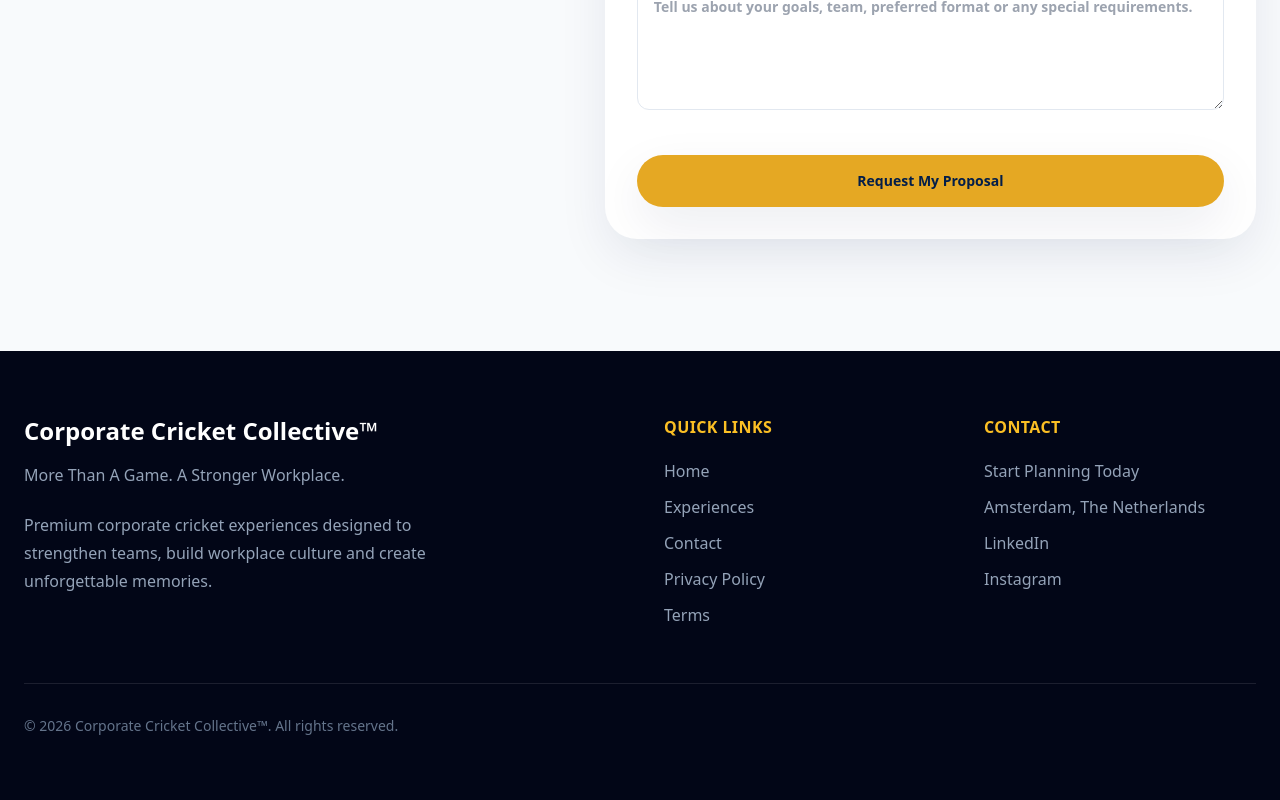
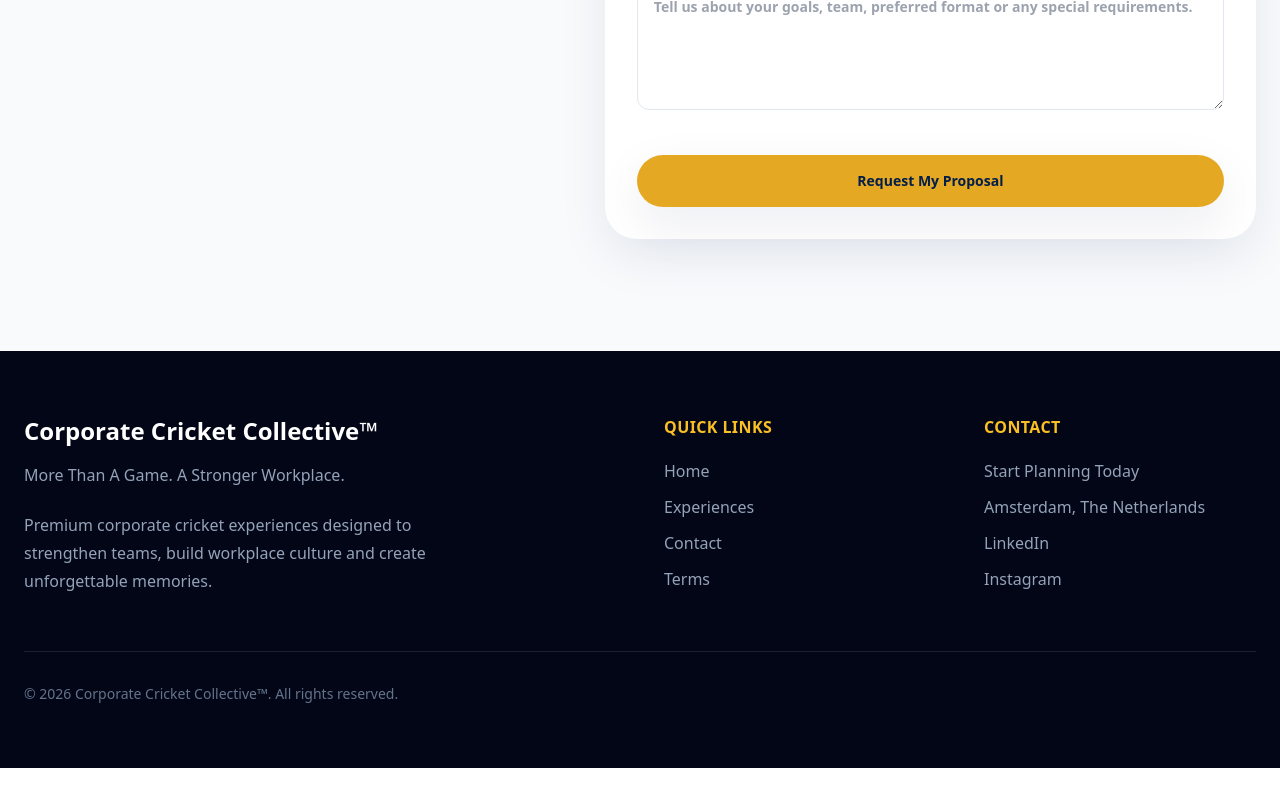
Before and after one commit to ianwessels-ai/ccc-premium-b2b-website, a Next.js app: page /proposal in a window 1280 px wide. Shown: the part 756-1556 px from the top of the page. After the commit the page ends 1524 px from the top, so only its background shows below. Built offline with nearby package versions, Linux system fonts and the light colour scheme; no server answers.

Commit message:
Update Footer.tsx

```diff
--- a/components/Footer.tsx
+++ b/components/Footer.tsx
@@ -35,9 +35,7 @@ export default function Footer() {
               <Link href="/contact" className="hover:text-white">
                 Contact
               </Link>
-              <Link href="/privacy" className="hover:text-white">
-                Privacy Policy
-              </Link>
+
               <Link href="/terms" className="hover:text-white">
                 Terms
               </Link>
```
